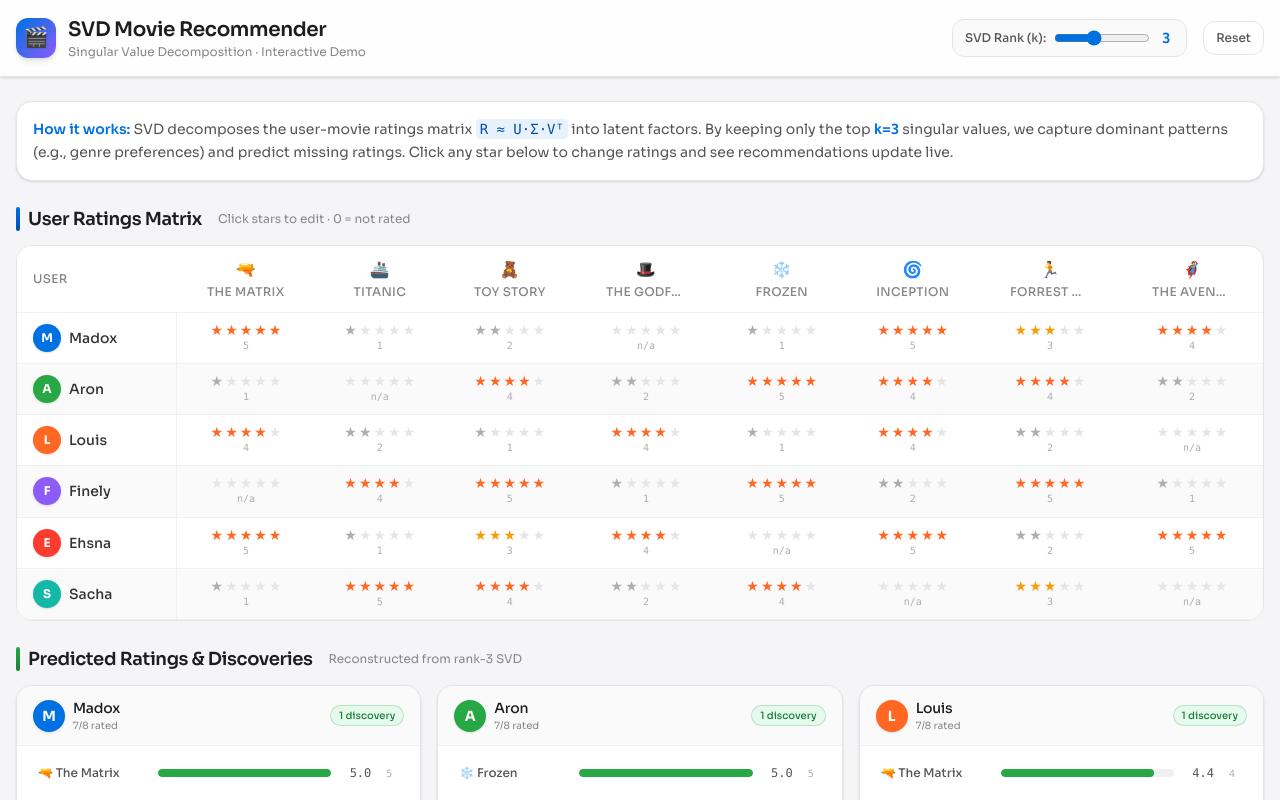
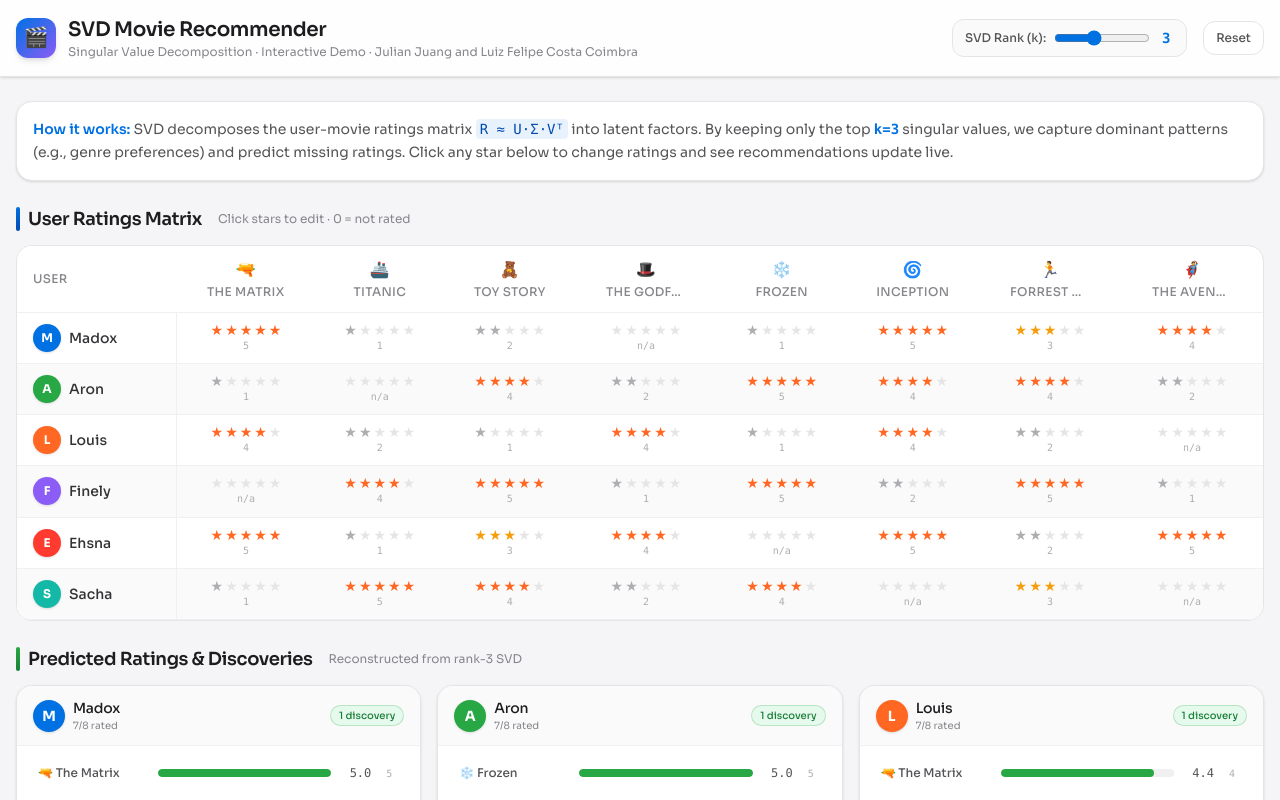
Before and after one commit to flashj8/flashj8.github.io, a React (Vite) app: page / in a window 1280 px wide. Shown: the top 800 px of the page. Built offline with nearby package versions, Linux system fonts and the light colour scheme.

Commit message:
Update App.tsx

```diff
--- a/src/App.tsx
+++ b/src/App.tsx
@@ -1786,7 +1786,7 @@
                 SVD Movie Recommender
               </h1>
               <p className="text-xs font-normal" style={{ color: T.fg3 }}>
-                Singular Value Decomposition · Interactive Demo
+                Singular Value Decomposition · Interactive Demo · Julian Juang and Luiz Felipe Costa Coimbra
               </p>
             </div>
           </div>
```
